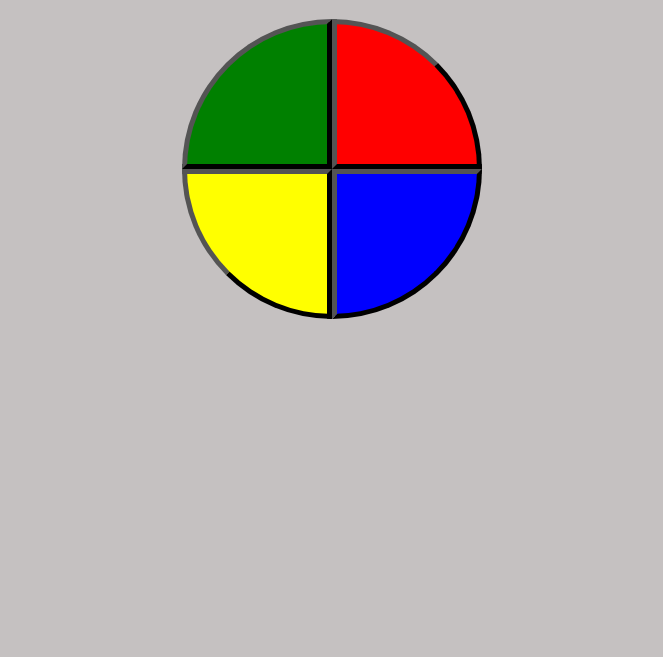
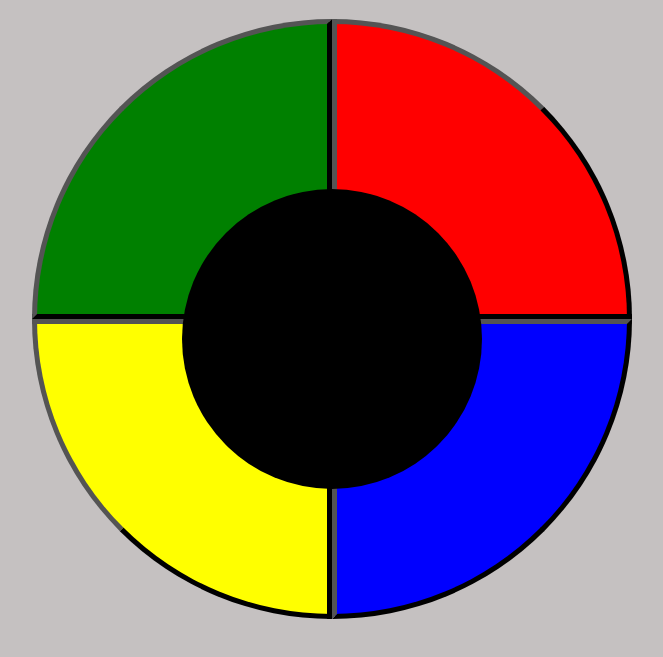
Before and after one commit to RedKing7/simon, a plain HTML site: page index.html in a window 1280 px wide. Shown: the part 61-718 px from the top of the page, without its empty margins (308-971 px from the left). Drawn offline with Linux system fonts and the light colour scheme.

Commit message:
added display div in center

```diff
--- a/index.html
+++ b/index.html
@@ -12,6 +12,9 @@
     <div id="game">
         <button id='green'></button>
         <button id='red'></button>
+        <div id="display">
+
+        </div>
         <button id='yellow'></button>
         <button id='blue'></button>
     </div>
--- a/style.css
+++ b/style.css
@@ -6,43 +6,53 @@ body{
     display: flex;
     flex-flow: row wrap;
     margin: 0 auto;
+    width: 600px;
+}
+#display{
+    position: absolute;
+    margin: 0 auto;
+    top: 50%;
+    left: 50%;
+    transform: translate(-50%,-50%);
+    background-color: black;
     width: 300px;
+    height: 300px;
+    border-radius: 200px;
 }
 button{
     color: inherit;
-    -border: none;
     padding: 0;
     outline: inherit;
 }
 #green{
     background-color: green;
-    height: 150px;
-    width: 150px;
-    border-top-left-radius: 150px;
+    height: 300px;
+    width: 300px;
+    border-top-left-radius: 300px;
     border-color: black;
     border-width: 5px;
 }
 #red{
     background-color: red;
-    height: 150px;
-    width: 150px;
-    border-top-right-radius: 150px;
+    height: 300px;
+    width: 300px;
+    border-top-right-radius: 300px;
     border-color: black;
     border-width: 5px;
 }
 #yellow{
     background-color: yellow;
-    height: 150px;
-    width: 150px;
-    border-bottom-left-radius: 150px;
+    height: 300px;
+    width: 300px;
+    border-bottom-left-radius: 300px;
     border-color: black;
     border-width: 5px;
 }
 #blue{
     background-color: blue;
-    height: 150px;
-    width: 150px;
-    border-bottom-right-radius: 150px;
+    height: 300px;
+    width: 300px;
+    border-bottom-right-radius: 300px;
     border-color: black;
     border-width: 5px;
 }
```
